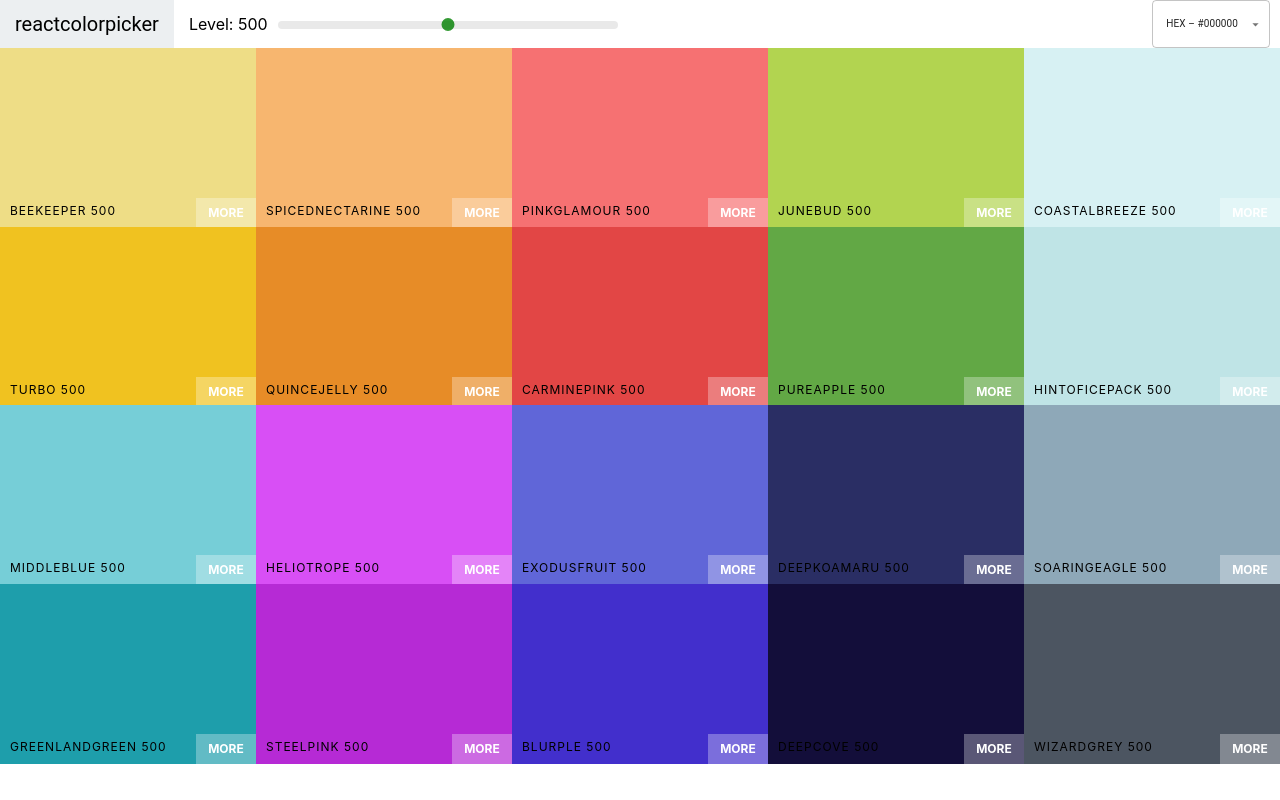
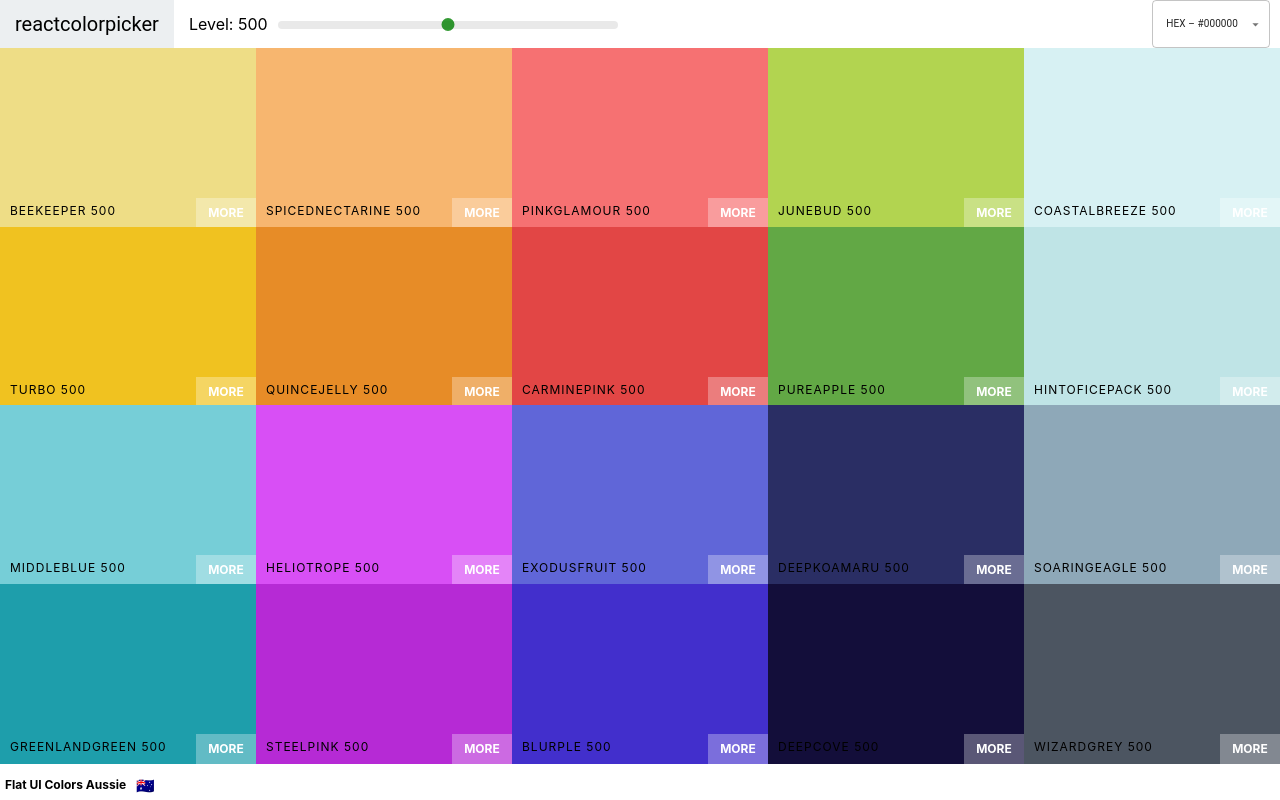
Before and after one commit to DanielKuznetsov/Colors-Master, a React (Create React App) app in the folder colors-app/: page / in a window 1280 px wide. Built offline with nearby package versions, Linux system fonts and the light colour scheme.

Commit message:
Add palette footer

```diff
--- a/colors-app/src/Palette.js
+++ b/colors-app/src/Palette.js
@@ -20,22 +20,27 @@ export default class Pallete extends Component {
   }
 
   render() {
-    const { colors } = this.props.palette;
+    const { colors, paletteName, emoji } = this.props.palette;
     const { level, format } = this.state;
+
     const colorBoxes = colors[level].map((color) => (
-      <ColorBox background={color[format]} name={color.name} />
+      <ColorBox key={color.id} background={color[format]} name={color.name} />
     ));
 
     return (
-      <div className="Pallete">
+      <div className="Palette">
         <Navbar
           level={level}
           handleChange={this.changeFormat}
           changeLevel={this.changeLevel}
         />
-        {/* Navbar goes here */}
-        <div className="Pallete-colors">{colorBoxes}</div>
-        {/* {footer} */}
+
+        <div className="Palette-colors">{colorBoxes}</div>
+
+        <footer className="Palette-footer">
+          <p>{paletteName}</p>
+          <span className="emoji">{emoji}</span>
+        </footer>
       </div>
     );
   }
--- a/colors-app/src/Pallete.scss
+++ b/colors-app/src/Pallete.scss
@@ -1,8 +1,33 @@
-.Pallete {
+.Palette {
   height: 100vh;
   overflow: hidden;
 
-  .Pallete-colors {
+  .Palette-colors {
     height: 90%;
   }
+
+  .Palette-footer {
+    background-color: #fff;
+    height: 5vh;
+    display: flex;
+    justify-content: flex-start;
+    align-items: center;
+    margin-top: -3px;
+    font-weight: bold;
+
+    p {
+      display: flex;
+      align-items: center;
+      justify-items: center;
+      font-size: 1.2rem;
+      margin-top: -0.2rem;
+      margin-left: 0.5rem;
+    }
+
+    .emoji {
+      font-size: 1.5rem;
+      margin: 0 1rem;
+      padding: 0;
+    }
+  }
 }
```
